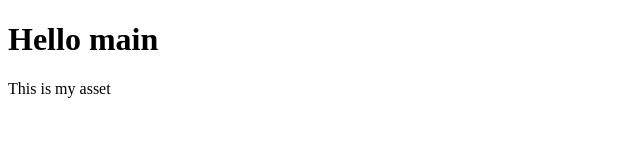
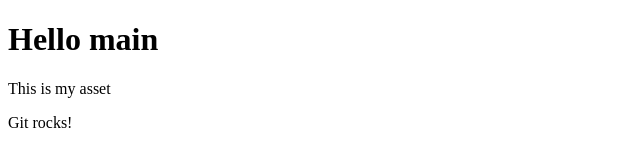
Before and after one commit to Casana/fundamentos-de-git, a plain HTML site: page main.html in a window 1280 px wide. Shown: the full height of the page, 0-640 px from the left. Drawn offline with Linux system fonts and the light colour scheme.

Commit message:
Updating main.html

```diff
--- a/main.html
+++ b/main.html
@@ -6,5 +6,6 @@
 	<body>
 	<h1>Hello main </h1>
 	<div>This is my asset</div>
+	<p>Git rocks!</p>
 	</body>
 </html>
```
